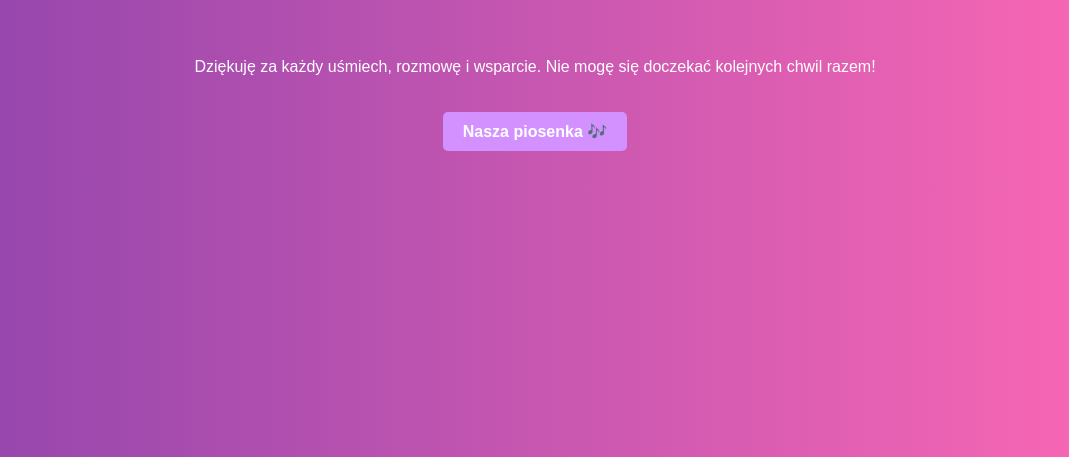
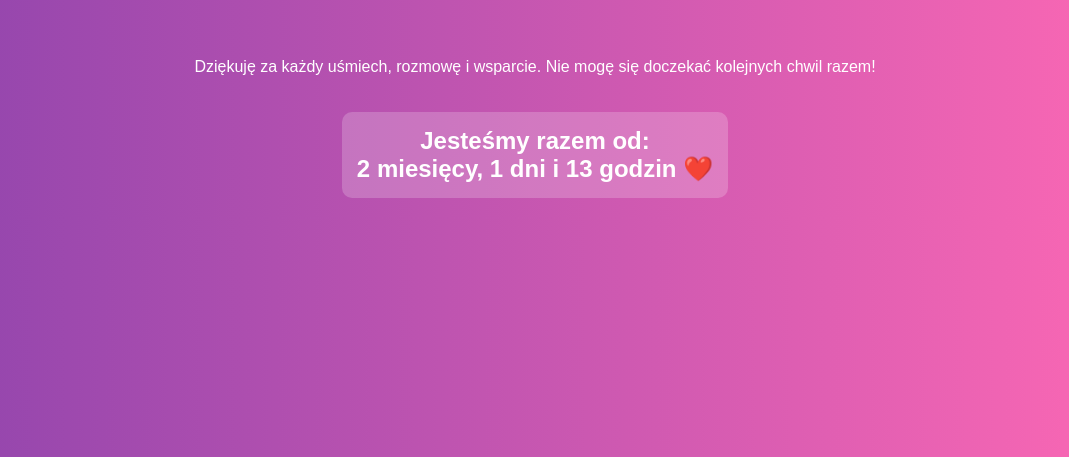
Before and after one commit to szamizw/2msc2, a plain HTML site: page index.html in a window 1280 px wide. Shown: the part 343-800 px from the top of the page, without its empty margins (105-1174 px from the left). Drawn offline with Linux system fonts and the light colour scheme.

Commit message:
Update index.html

```diff
--- a/index.html
+++ b/index.html
@@ -3,7 +3,7 @@
 <head>
     <meta charset="UTF-8">
     <meta name="viewport" content="width=device-width, initial-scale=1.0">
-    <title>Dwa miesiące z Tobą ❤️</title>
+    <title>Dwa miesiące z Tobą, Weronika 💜</title>
     <style>
         body {
             font-family: Arial, sans-serif;
@@ -31,28 +31,44 @@
             0%, 100% { transform: scale(1); }
             50% { transform: scale(1.2); }
         }
-        .btn {
+        .timer {
+            font-size: 24px;
+            font-weight: bold;
+            margin-top: 20px;
+            padding: 15px;
+            background: rgba(255, 255, 255, 0.2);
+            border-radius: 10px;
             display: inline-block;
-            margin-top: 20px;
-            padding: 10px 20px;
-            background: #d291ff;
-            color: white;
-            text-decoration: none;
-            border-radius: 5px;
-            font-weight: bold;
-        }
-        .btn:hover {
-            background: #b06ab3;
         }
     </style>
 </head>
 <body>
     <div class="container">
-        <h1>Dwa miesiące z Tobą, [Jej imię] 💜</h1>
+        <h1>Dwa miesiące z Tobą, Weronika 💜</h1>
         <p>To już dwa miesiące, odkąd jesteś w moim życiu i każdego dnia sprawiasz, że jest piękniejsze.</p>
         <p class="heart">💜</p>
         <p>Dziękuję za każdy uśmiech, rozmowę i wsparcie. Nie mogę się doczekać kolejnych chwil razem!</p>
-        <p><a href="https://youtu.be/twoja-piosenka" target="_blank" class="btn">Nasza piosenka 🎶</a></p>
+
+        <div class="timer" id="countup-timer">Ładowanie...</div>
     </div>
+
+    <script>
+        function updateTimer() {
+            const startDate = new Date("2024-12-01T00:00:00"); // Data rozpoczęcia
+            const now = new Date();
+            const diff = now - startDate; // Różnica w milisekundach
+
+            // Oblicz miesiące, dni, godziny
+            const months = Math.floor(diff / (1000 * 60 * 60 * 24 * 30.44)); // Średnia długość miesiąca
+            const days = Math.floor((diff % (1000 * 60 * 60 * 24 * 30.44)) / (1000 * 60 * 60 * 24));
+            const hours = Math.floor((diff % (1000 * 60 * 60 * 24)) / (1000 * 60 * 60));
+
+            // Wyświetl wynik
+            document.getElementById("countup-timer").innerHTML = `Jesteśmy razem od: <br> ${months} miesięcy, ${days} dni i ${hours} godzin ❤️`;
+        }
+
+        setInterval(updateTimer, 1000); // Aktualizacja co sekundę
+        updateTimer(); // Pierwsze wywołanie od razu
+    </script>
 </body>
 </html>
```
